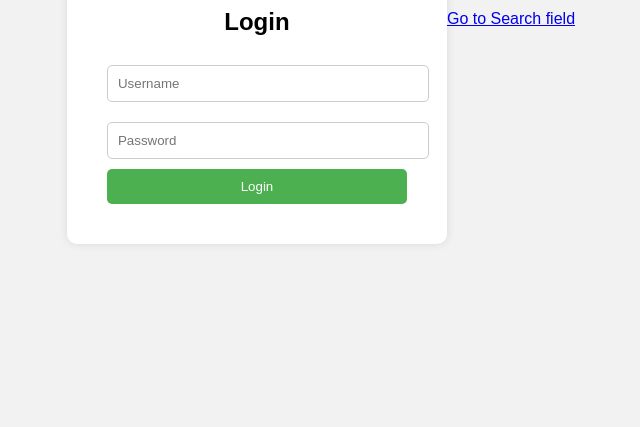
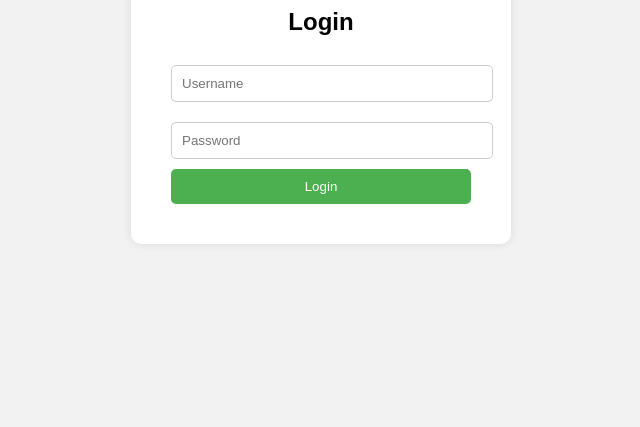
Before and after one commit to kaviyadharshinim8072-glitch/Cyber_Security, a plain HTML site: page index.html in a window 1280 px wide. Shown: the part 389-816 px from the top of the page, without its empty margins (319-959 px from the left). Drawn offline with Linux system fonts and the light colour scheme.

Commit message:
Update index.html

```diff
--- a/index.html
+++ b/index.html
@@ -61,6 +61,4 @@
   </div>
 
 </body>
-  <br>
-  <a href="code.html">Go to Search field</a>
 </html>
```
